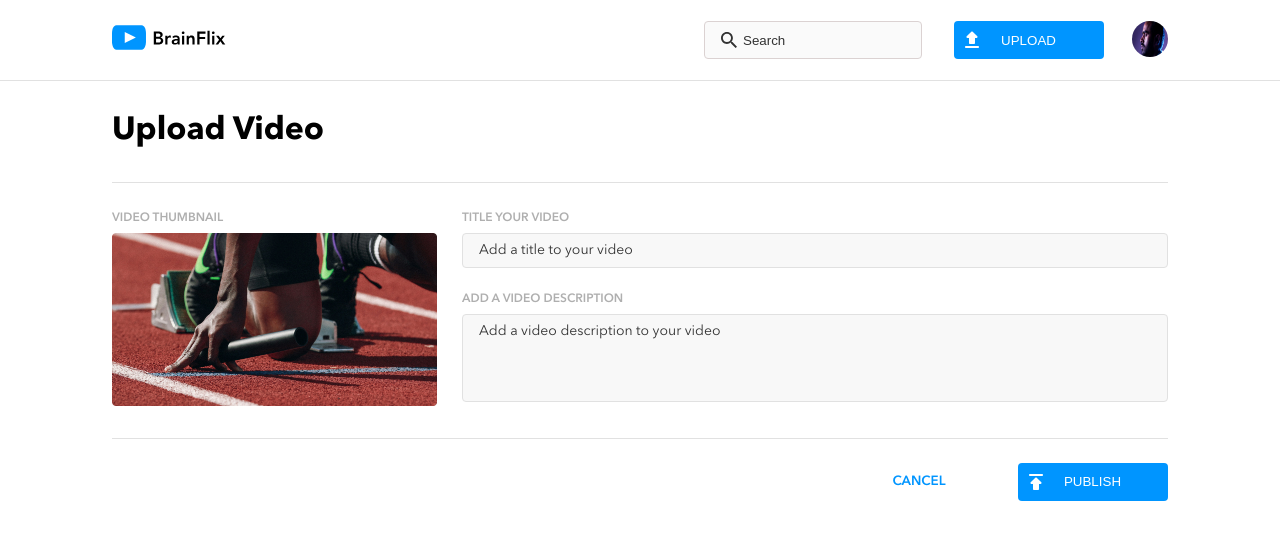
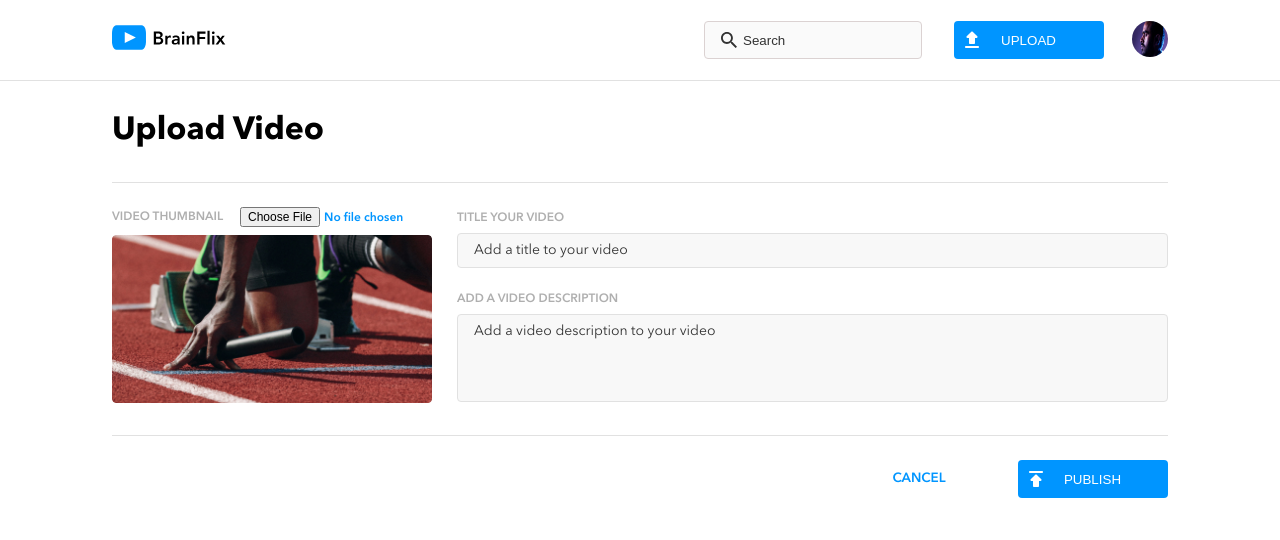
Before and after one commit to chavan-shweta/shweta-chavan-brainflix, a React (Create React App) app: page /upload in a window 1280 px wide. Shown: the top 540 px of the page. Built offline with nearby package versions, Linux system fonts and the light colour scheme.

Commit message:
Add upload and like video functionality

```diff
--- a/src/App.js
+++ b/src/App.js
@@ -1,6 +1,5 @@
 import './App.scss';
 import { BrowserRouter, Route, Routes } from 'react-router-dom';
-import Header from './components/Header/Header';
 import VideoDetailsPage from './pages/VideoDetails/VideoDetailsPage';
 import VideoUplaodPage from './pages/VideoUpload/VideoUplaodPage';
 import PageNotFound from './pages/PageNotFound/PageNotFound';
--- a/src/components/HeroBanner/HeroBanner.scss
+++ b/src/components/HeroBanner/HeroBanner.scss
@@ -15,10 +15,12 @@
     &__video {
         width: 100%;
         margin-top: 5rem;
+        height: 22rem;
 
         @include tablet {
             margin: 0;
             width: 90%;
+            height: 38rem;
         }
 
         @include desktop {
--- a/src/components/MainContent/MainContent.js
+++ b/src/components/MainContent/MainContent.js
@@ -45,6 +45,17 @@ const MainContent = ({ videoId }) => {
             postComment({ name: "John Doe", comment: commentVal });
             // Clear all form inputs
             event.target.reset();
+        }
+    }
+
+    const handleVideoLikeClick = async() => {
+        try {
+            const response = await axios.put(`${API_URL}/videos/${videoId}/likes?api_key=${API_KEY}`);
+            if (response.status === 200) {
+                fetchVideoDetails();
+            }
+        } catch (error) {
+            console.log('Failed to like video', error);
         }
     }
 
@@ -117,11 +128,11 @@ const MainContent = ({ videoId }) => {
                 </div>
                 <div className="main-content__social">
                     <span className="main-content__views">
-                        <img src={views} alt="View Count" ></img>
+                        <img src={views} alt="View Count"></img>
                         <label>{video.views}</label>
                     </span>
                     <span className="main-content__likes">
-                        <img src={likes} alt="Like Count"></img>
+                        <img src={likes} alt="Like Count" onClick={handleVideoLikeClick}></img>
                         <label>{video.likes}</label>
                     </span>
                 </div>
--- a/src/components/MainContent/MainContent.scss
+++ b/src/components/MainContent/MainContent.scss
@@ -87,6 +87,7 @@
 
     &__likes {
         display: flex;
+        cursor: pointer;
 
         img {
             padding-right: 6px;
--- a/src/components/VideoUpload/VideoUpload.js
+++ b/src/components/VideoUpload/VideoUpload.js
@@ -2,9 +2,12 @@ import './VideoUpload.scss'
 import upload from '../../assets/images/Upload-video-preview.jpg'
 import publish from '../../assets/icons/publish.svg'
 import { useNavigate } from 'react-router-dom';
+import { API_URL, API_KEY } from '../../utils/Api'
+import axios from 'axios';
+import { useState } from 'react';
 
 const VideoUpload = () => {
-
+    const [imageFile, setImageFile] = useState();
     const navigate = useNavigate();
 
     const handleCancelClick = () => {
@@ -25,16 +28,47 @@ const VideoUpload = () => {
         let descField = document.getElementById('video-desc');
         if (descriptionVal.trim() === "") {
             descField.classList.add('video-upload__error');
-        }else {
+        } else {
             descField.classList.remove('video-upload__error');
         }
 
         if (titleVal.trim() !== "" && descriptionVal.trim() !== "") {
-            alert("Video has been published successfully.");
+            const newVideo = {
+                title: titleVal.trim(),
+                description: descriptionVal.trim(),
+                video: "https://unit-3-project-api-0a5620414506.herokuapp.com/stream"
+            };
+            uploadVideo(newVideo);
             // Clear all form inputs
             event.target.reset();
-            navigate("/");
         }
+    }
+
+    const uploadVideo = async (newVideo) => {
+        try {
+            let formData = new FormData();
+            formData.append('title', newVideo.title);
+            formData.append('description', newVideo.description);
+            formData.append('video', newVideo.video);
+            if (imageFile) {
+                formData.append('imageFile', imageFile);
+            }
+            const config = {
+                headers: { 'content-type': 'multipart/form-data' }
+            }
+            const response = await axios.post(`${API_URL}/videos/upload?api_key=${API_KEY}`, formData, config);
+            if (response.status === 201) {
+                alert("Video has been published successfully.");
+                navigate("/videos/" + response.data.id);
+            }
+        } catch (error) {
+            console.log('Failed to publish video ', error);
+        }
+    }
+
+    const handleChange = (event) => {
+        setImageFile(event.target.files[0]);
+        //upload = URL.createObjectURL(event.target.files[0]);
     }
 
     return (
@@ -42,17 +76,20 @@ const VideoUpload = () => {
             <h1 className="video-upload__heading">Upload Video</h1>
             <div className="video-upload__wrapper">
                 <div className="video-upload__preview">
-                    <label className="video-upload__label">VIDEO THUMBNAIL</label>
-                    <img className="video-upload__video-image" src={upload} alt="upload video"></img>
+                    <div className="video-upload__container">
+                        <label className="video-upload__label">VIDEO THUMBNAIL</label>
+                        <input className="video-upload__thumbnail" type="file" name="file" accept="image/*" onChange={handleChange}></input>
+                    </div>
+                    <img className="video-upload__video-image" src={imageFile ? URL.createObjectURL(imageFile) : upload} alt="upload video"></img>
                 </div>
                 <div className="video-upload__details">
                     <div className="video-upload__input-fields-container">
                         <label className="video-upload__label">TITLE YOUR VIDEO</label>
-                        <input id="video-title" name="title" placeholder="Add a title to your video"></input>
+                        <input id="video-title" className="video-upload__data" name="title" placeholder="Add a title to your video"></input>
                     </div>
                     <div className="video-upload__input-fields-container">
                         <label className="video-upload__label">ADD A VIDEO DESCRIPTION</label>
-                        <textarea id="video-desc" name="description" placeholder="Add a video description to your video"></textarea>
+                        <textarea id="video-desc" className="video-upload__data" name="description" placeholder="Add a video description to your video"></textarea>
                     </div>
                 </div>
             </div>
--- a/src/components/VideoUpload/VideoUpload.scss
+++ b/src/components/VideoUpload/VideoUpload.scss
@@ -48,10 +48,18 @@
     }
 
     &__video-image {
-        height: 50%;
+        height: 14rem;
+        border-radius: 4px;
 
         @include tablet {
-            height: 85%;
+            height: 14rem;
+            width: 25rem;
+        }
+
+        @include desktop{
+            height: 10.5rem;
+            width: 20rem;
+            object-fit: fill;
         }
     }
 
@@ -59,7 +67,7 @@
         display: flex;
         flex-direction: column;
         gap: 0.5rem;
-        padding-top: 0.75rem;
+        padding-top: 0.5rem;
         width: 100%;
 
         @include tablet {
@@ -67,7 +75,19 @@
         }
 
         @include desktop {
-            width: 20.313rem;
+            width: 35%;
+        }
+    }
+
+    &__container {
+        display: flex;
+        flex-direction: column;
+        gap: 0.5rem;
+        justify-content: space-between;
+
+        @include desktop {
+            flex-direction: row;
+            align-items: center;
         }
     }
 
@@ -91,7 +111,7 @@
         gap: 0.5rem;
     }
 
-    &__label{
+    &__label {
         font-family: "AvenirDemi", sans-serif;
         color: #AFAFAF;
         font-size: 1rem;
@@ -105,7 +125,26 @@
         }
     }
 
-    textarea, input {
+    &__thumbnail {
+        color: $primary-brainFlix-blue;
+        font-family: "AvenirDemi", sans-serif;
+        background-color: $primary-brainFlix-white;
+        border-style: none;
+        float: right;
+        cursor: pointer;
+        font-size: 1rem;
+
+        @include tablet{
+            font-size: 1rem;
+        }
+
+        @include desktop{
+            font-size: 0.75rem;
+            width: 60%;
+        }
+    }
+
+    &__data {
         font-family: "AvenirRegular", sans-serif;
         font-size: 1rem;
         border: 0.063rem solid $secondary-brainFlix-mercury;
@@ -129,6 +168,7 @@
 
     textarea {
         height: 5.625rem;
+
         @include tablet {
             height: 4.375rem;
         }
@@ -138,7 +178,7 @@
         border: 0.063rem solid #D22D2D !important;
     }
 
-    &__publish{
+    &__publish {
         padding: 1.5rem 0rem;
         display: flex;
         flex-direction: column;
@@ -160,7 +200,7 @@
         padding-right: 1.563rem;
     }
 
-    &__cancel{
+    &__cancel {
         background-color: $primary-brainFlix-white;
         color: $primary-brainFlix-blue;
         font-family: "AvenirDemi", sans-serif;
```
